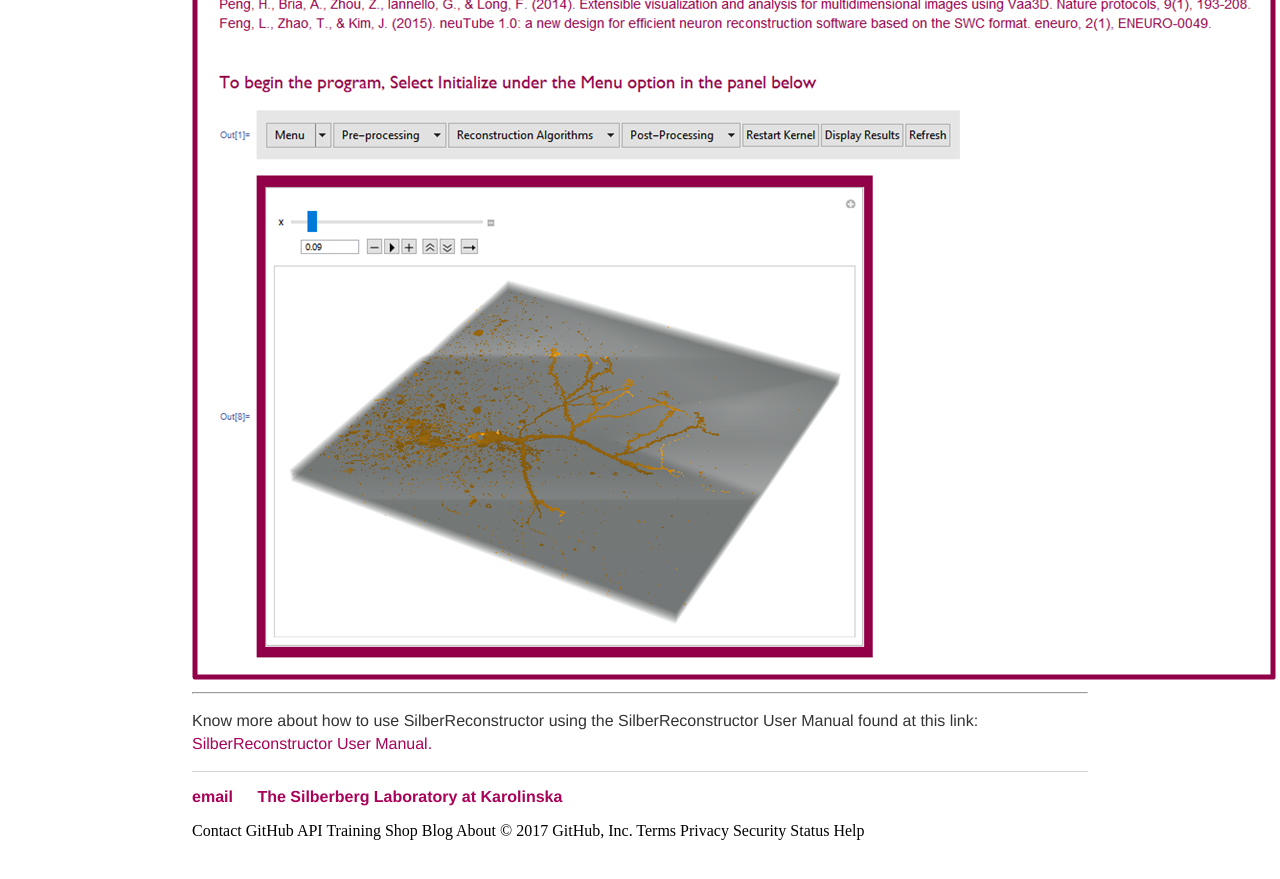
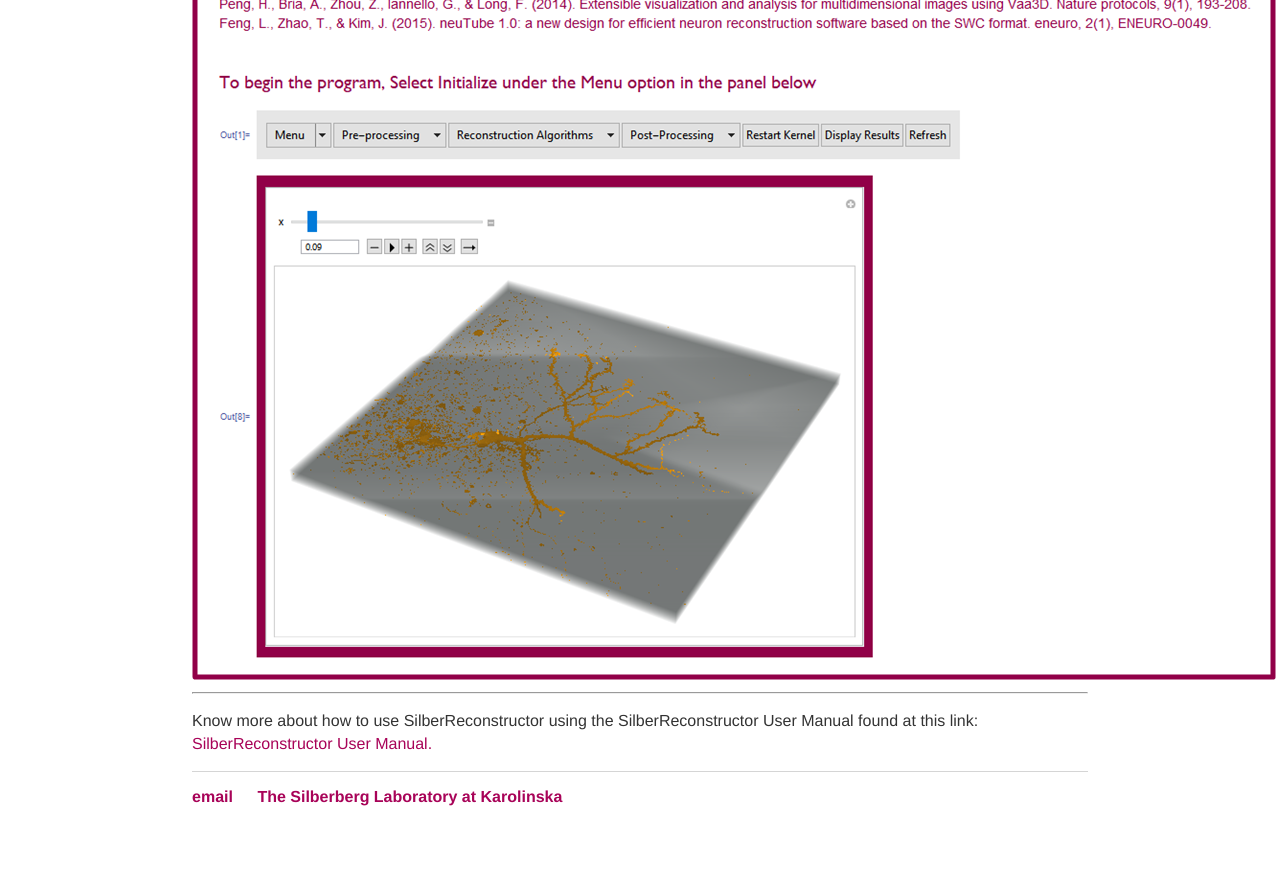
Before and after one commit to adityanairneuro/silver-reconstructor, a Jekyll site: the page built from index.html, in a window 1280 px wide and 900 px high, scrolled down 837 px. Shown: the top 879 px of the window. Built offline with Jekyll 4.4.1, drawn with Linux system fonts in a browser that asks for light colours.

Commit message:
Update default.html

```diff
--- a/_layouts/default.html
+++ b/_layouts/default.html
@@ -29,5 +29,3 @@
 			</footer>
 		</body>
 	</html>
-Contact GitHub API Training Shop Blog About
-© 2017 GitHub, Inc. Terms Privacy Security Status Help
```
